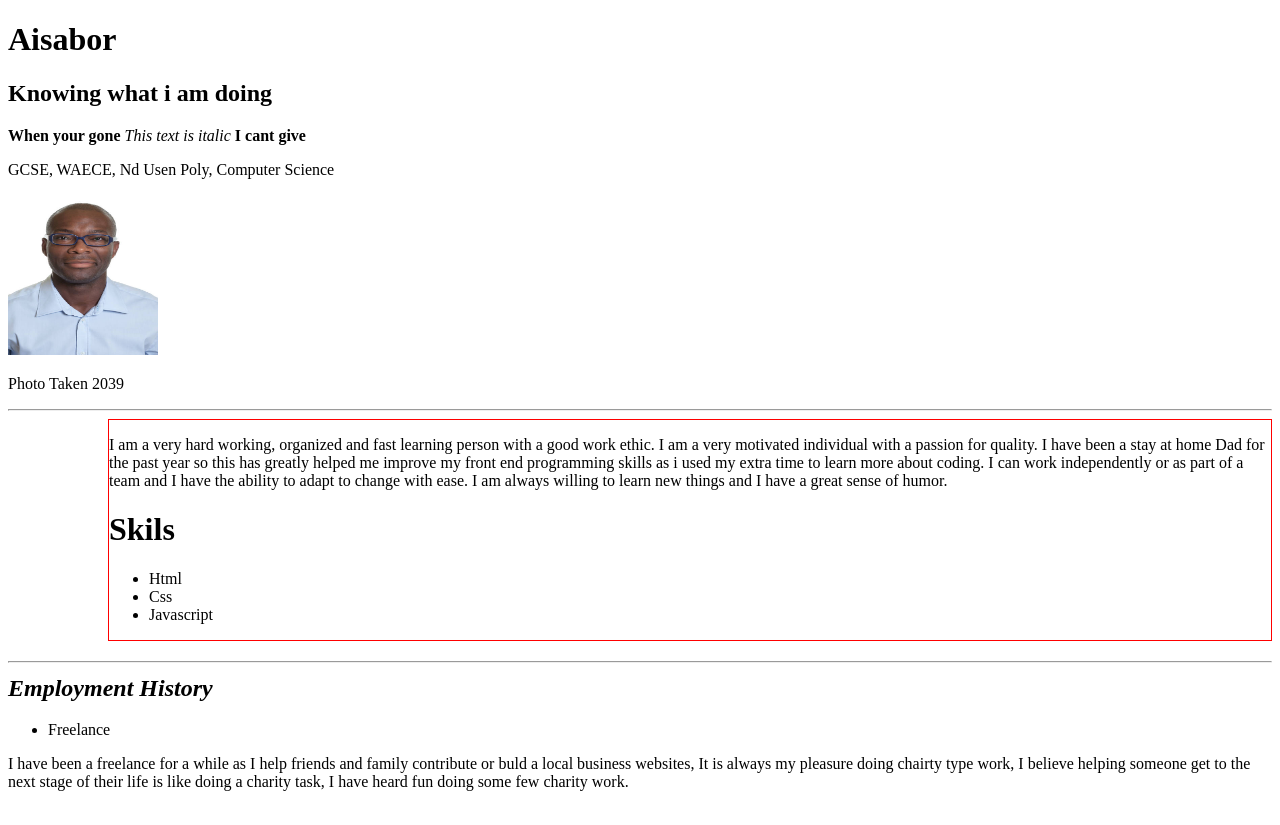
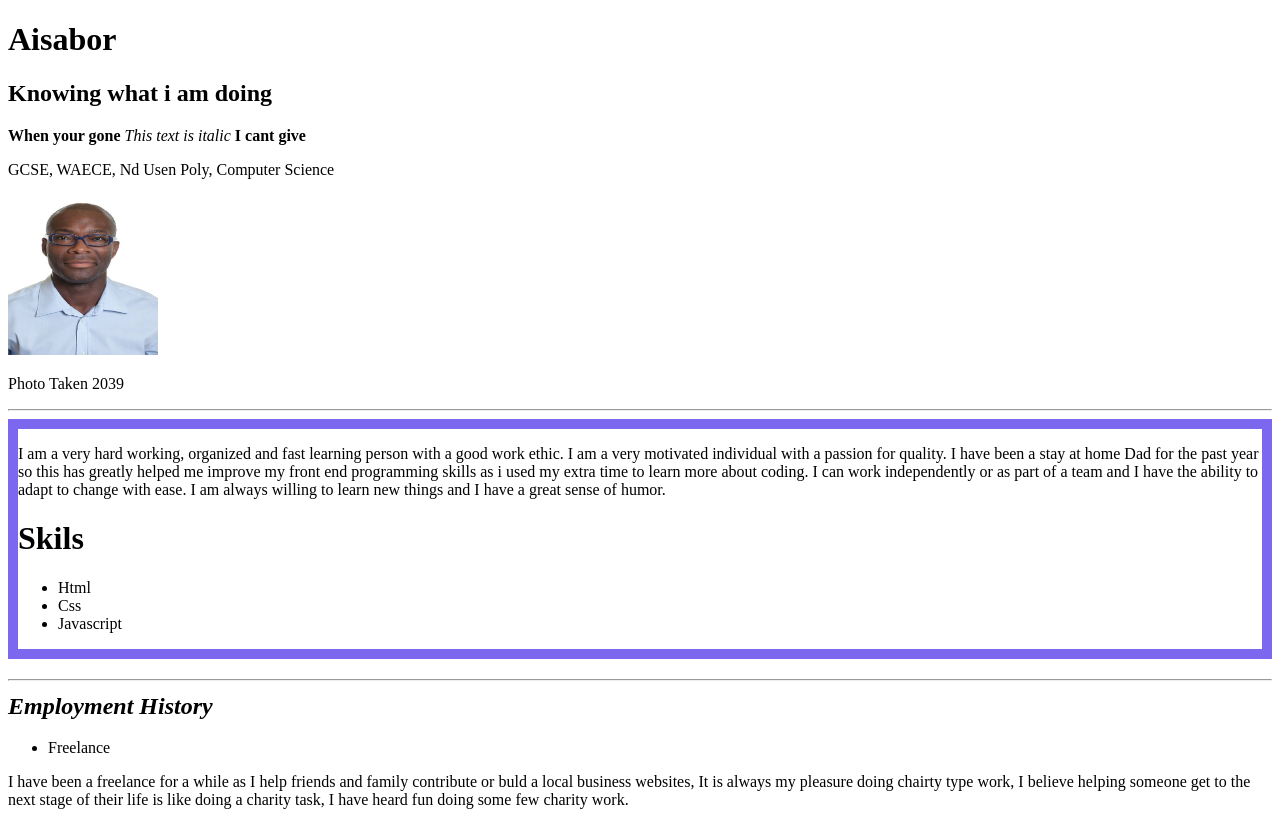
Before and after one commit to aisabor/bat-logic, a plain HTML site: page index.html in a window 1280 px wide. Drawn offline with Linux system fonts and the light colour scheme.

Commit message:
Update style.css

```diff
--- a/style.css
+++ b/style.css
@@ -1,5 +1,5 @@
 div.snd {
-    border: 1px solid red;
-    margin-left: 100px;
+    border: 10px solid mediumslateblue;
+    margin-left: 50px 50px 50px 50px;
     position: relative;
   }
```
